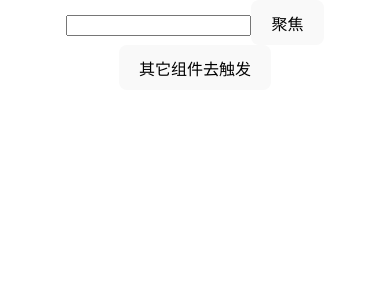
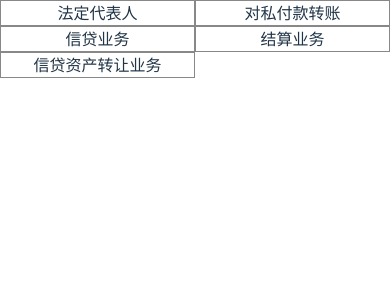
Before and after one commit to CodeWhatD/codeWhat-react, a React (Vite) app: page / in a window 390 px wide. Shown: the top 300 px of the page. Built offline with nearby package versions, Linux system fonts and the light colour scheme.

Commit message:
feat: add example dir & feat a juejin responsive example

```diff
--- a/src/App.css
+++ b/src/App.css
@@ -45,3 +45,20 @@
   height: "500px";
   background-color: "#ccc";
 }
+
+.res-container {
+  display: flex;
+  flex-wrap: wrap;
+}
+
+.res-item {
+  box-sizing: border-box;
+  border: 1px solid #888;
+  width: 50%;
+}
+
+@media screen and (max-width: 320px) {
+  .res-container.more > .res-item {
+    width: 100%;
+  }
+}
--- a/src/App.tsx
+++ b/src/App.tsx
@@ -1,12 +1,12 @@
 import "./App.css";
 import { Provider } from "react-redux";
 import store from "./store";
-import { ForWardRef } from "./pages/forwardRef";
+import { Responsive } from "./example/responsive";
 function App() {
   return (
     <>
       <Provider store={store}>
-        <ForWardRef />
+        <Responsive />
       </Provider>
     </>
   );
--- /dev/null
+++ b/src/example/responsive.tsx
@@ -0,0 +1,34 @@
+import { useState } from "react";
+
+/**
+ * demand:
+    1.一个的时候宽度固定，不管屏幕多大都占屏幕的一半。
+    2.俩个的时候，各占屏幕的一半，当屏幕过小的时候两个并排展示换行。
+    3.三个的时候，上面俩，下面一个，且宽度要一样。
+    4.大于三个的时候，以此类推。
+ */
+
+const mockList = [
+  "法定代表人",
+  "对私付款转账",
+  "信贷业务",
+  "结算业务",
+  "信贷资产转让业务",
+];
+
+export const Responsive = () => {
+  const [list] = useState(mockList);
+  const isOdd = list.length % 2 !== 0;
+  const moreOne = list.length > 1;
+  return (
+    <div className={`res-container ${moreOne ? "more" : ""}`}>
+      {list.map((item) => {
+        return (
+          <span key={item} className={`res-item ${isOdd ? "odd" : "even"}`}>
+            {item}
+          </span>
+        );
+      })}
+    </div>
+  );
+};
```
